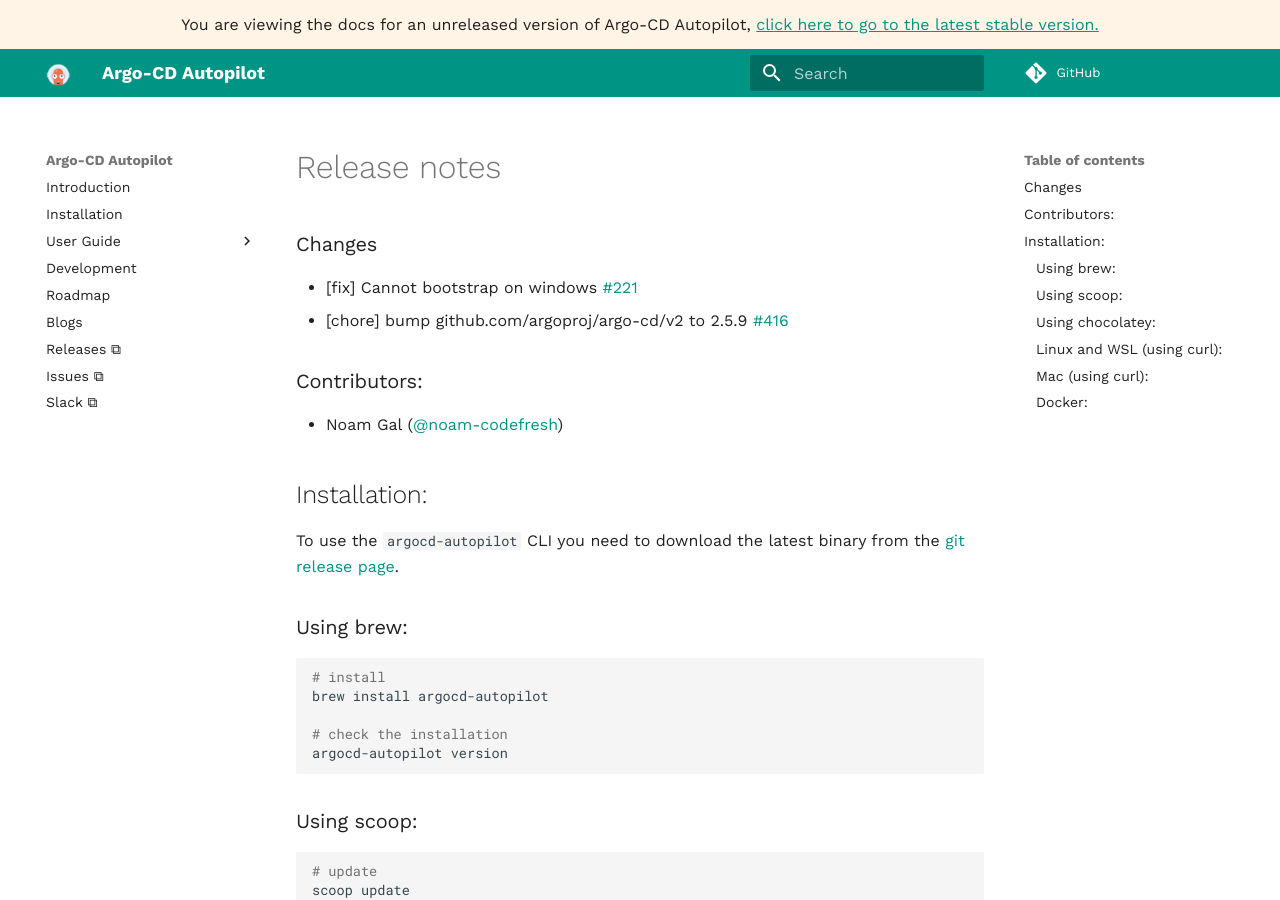
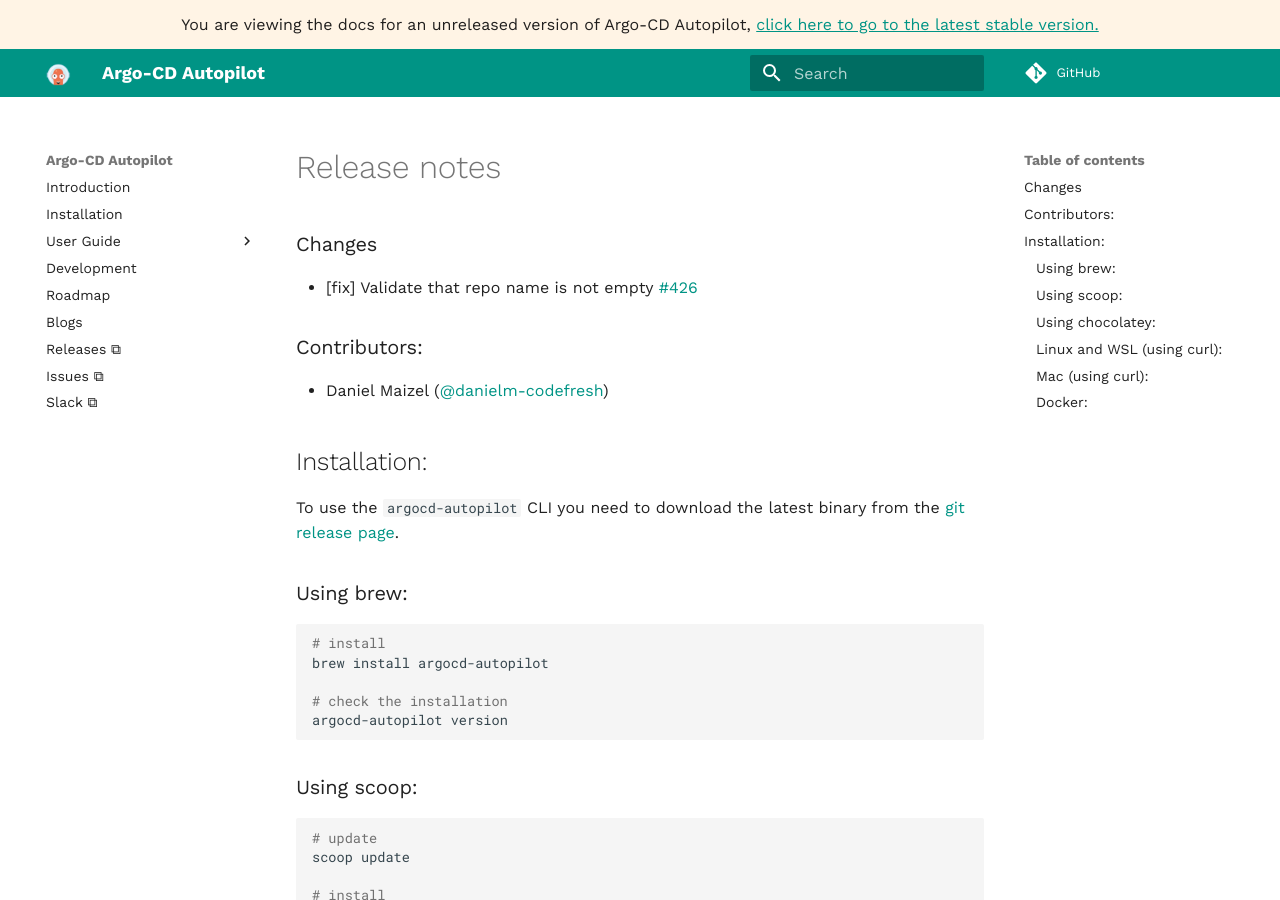
Before and after one commit to argoproj-labs/argocd-autopilot, an MkDocs documentation site: the page built from docs/releases/release_notes.md, in a window 1280 px wide and 900 px high. Built offline with MkDocs 1.6.1 and Material for MkDocs 9.7.7, drawn with Linux system fonts in a browser that asks for light colours; comment, search, counter and statistics services are not loaded.

Commit message:
fix release notes

```diff
--- a/docs/releases/release_notes.md
+++ b/docs/releases/release_notes.md
@@ -1,11 +1,10 @@
 ### Changes
 
-- [fix] Cannot bootstrap on windows [#221](https://github.com/argoproj-labs/argocd-autopilot/issues/221)
-- [chore] bump github.com/argoproj/argo-cd/v2 to 2.5.9 [#416](https://github.com/argoproj-labs/argocd-autopilot/pull/416)
+- [fix] Validate that repo name is not empty [#426](https://github.com/argoproj-labs/argocd-autopilot/pull/426)
 
 ### Contributors:
 
-- Noam Gal ([@noam-codefresh](https://github.com/noam-codefresh))
+- Daniel Maizel ([@danielm-codefresh](https://github.com/danielm-codefresh))
 
 ## Installation:
 
```
